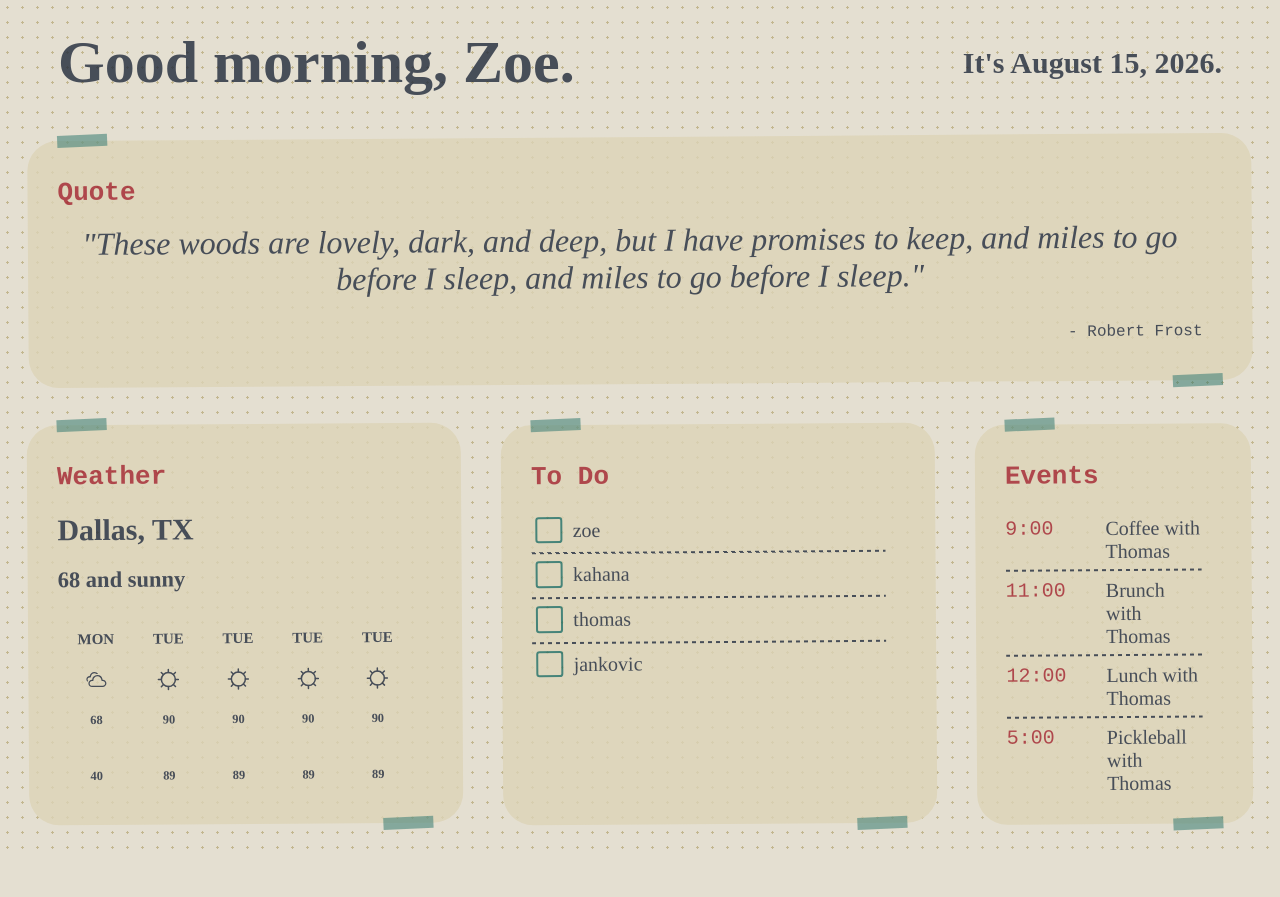
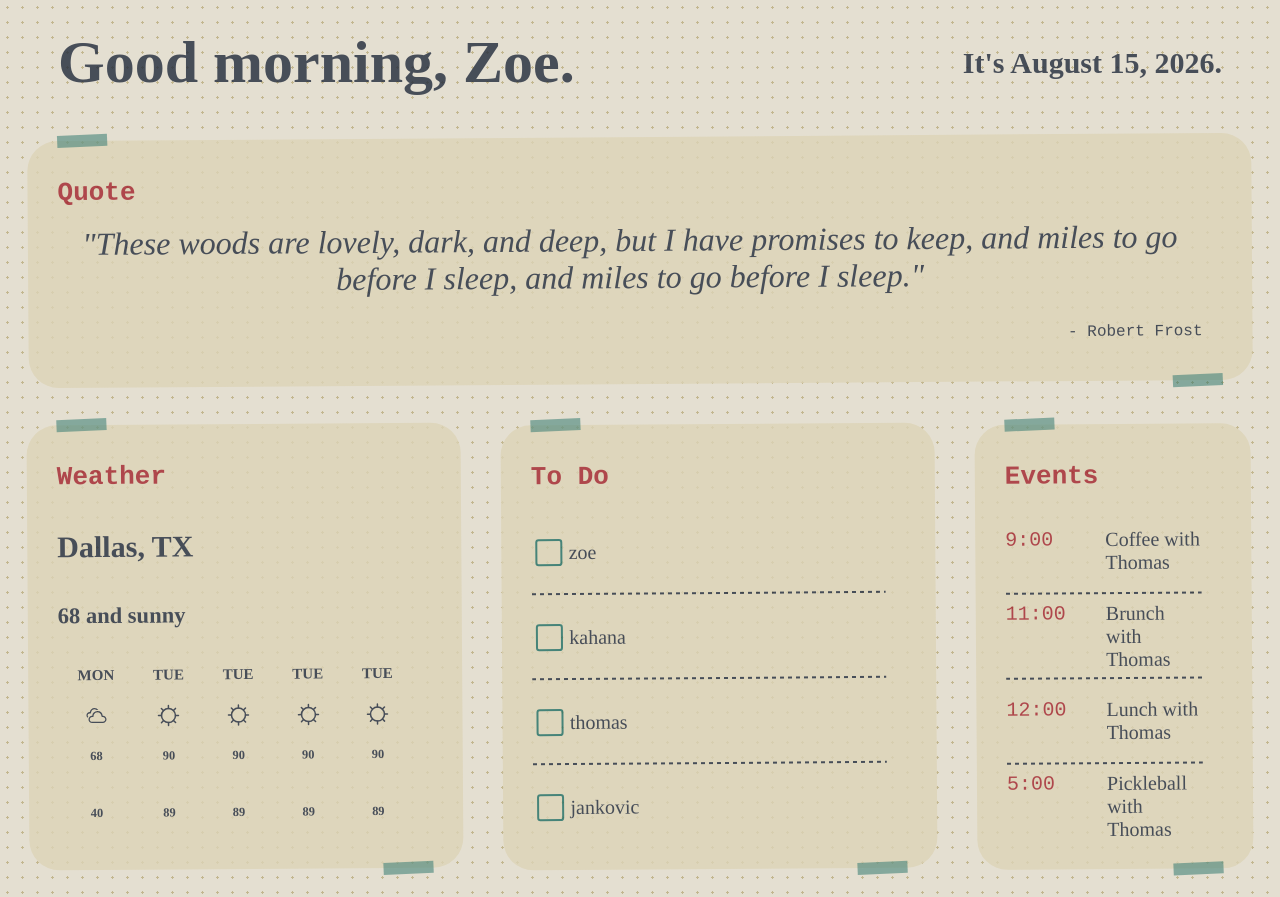
Before and after one commit to zoekahana/daily-dashboard, a React (Vite) app: page / in a window 1280 px wide. Before the commit the page ends 852 px from the top, so only its background shows below. Built offline with nearby package versions, Linux system fonts and the light colour scheme.

Commit message:
Fix formatting on list widgets

```diff
--- a/src/components/WidgetCard.tsx
+++ b/src/components/WidgetCard.tsx
@@ -1,6 +1,8 @@
 import styled from 'styled-components';
 
 const Card = styled.div`
+  display: flex;
+  flex-direction: column;
   background-color: #ddd4b7;
   padding: 20px 30px 20px 30px;
   border-radius: 30px;
@@ -41,6 +43,10 @@ const Title = styled.h1`
 `
 
 const CardBody = styled.div`
+  flex: 1;
+  min-height: 0;
+  display: flex;
+  flex-direction: column;
   text-align: left;
   font-size: 15px;
   margin: 0 20px 0 0;
--- a/src/widgets/Events.tsx
+++ b/src/widgets/Events.tsx
@@ -21,10 +21,16 @@ const Event = styled.div`
     padding-bottom: 8px;
 `;
 
+const EventWrapper = styled.div`
+    display: flex;
+    align-items: center;
+`;
+
 const EventList = styled.div`
-    display: flex;
-    flex-direction: column;
-    align-items: stretch;
+    display: grid;
+    grid-auto-flow: row;
+    flex: 1;
+    grid-auto-rows: 1fr;
     & > *:not(:last-child) {
         background-image: repeating-linear-gradient(
             to right,
@@ -42,22 +48,30 @@ const EventList = styled.div`
 const Events = () =>
     <WidgetCard title="Events">
         <EventList>
+            <EventWrapper>
                 <Event>
                     <EventTime>9:00</EventTime>
                     <EventTitle>Coffee with Thomas</EventTitle>
                 </Event>
+            </EventWrapper>
+            <EventWrapper>
                 <Event>
                     <EventTime>11:00</EventTime>
                     <EventTitle>Brunch with Thomas</EventTitle>
                 </Event>
+            </EventWrapper>
+            <EventWrapper>
                 <Event>
                     <EventTime>12:00</EventTime>
                     <EventTitle>Lunch with Thomas</EventTitle>
                 </Event>
+            </EventWrapper>
+            <EventWrapper>
                 <Event>
                     <EventTime>5:00</EventTime>
                     <EventTitle>Pickleball with Thomas</EventTitle>
                 </Event>
+            </EventWrapper>
         </EventList>
     </WidgetCard>
 
--- a/src/widgets/ToDo.tsx
+++ b/src/widgets/ToDo.tsx
@@ -39,11 +39,12 @@ const ToDoLabel = styled.label`
     justify-items: start;
     grid-template-columns: auto 1fr;
     align-items: center;
-    padding-top: 4px;
-    padding-bottom: 8px;
-    gap: 4px;
     font-size: 20px;
-    min-height: 30px;
+`;
+
+const ToDoItemWrapper = styled.div`
+    display: flex;
+    align-items: center;
 `;
 
 const ToDoItem = ({label}: {label: string}) => {
@@ -51,7 +52,7 @@ const ToDoItem = ({label}: {label: string}) => {
     const [isCompleted, setIsCompleted] = useState(false);
 
     return (
-        <div className="checkbox-wrapper">
+        <ToDoItemWrapper>
             <ToDoLabel>
                 <ToDoCheckbox
                     type="checkbox"
@@ -60,13 +61,15 @@ const ToDoItem = ({label}: {label: string}) => {
                 />
                 <ToDoTask $isCompleted={isCompleted}>{label}</ToDoTask>
             </ToDoLabel>
-        </div>
+        </ToDoItemWrapper>
     )
 }
 
 const ToDoList = styled.div`
     display: grid;
     grid-auto-flow: row;
+    flex: 1;
+    grid-auto-rows: 1fr;
     & > *:not(:last-child) {
         background-image: repeating-linear-gradient(
             to right,
```
Lines whose indentation alone changed are shown as unchanged.
